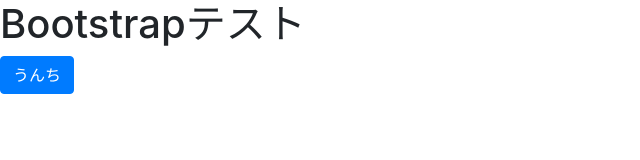
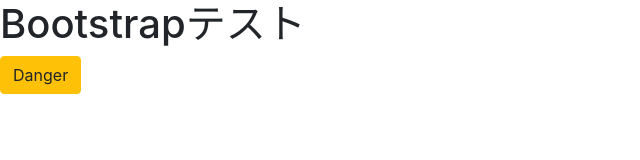
Before and after one commit to HijikiRice/hijikirice.github.io, a plain HTML site: page 190424/bootstrap.html in a window 1280 px wide. Shown: the whole page, without its empty margins (0-640 px from the left). Drawn offline with nearby package versions, Linux system fonts and the light colour scheme.

Commit message:
bootstrapをつかった

```diff
--- a/190424/bootstrap.html
+++ b/190424/bootstrap.html
@@ -10,6 +10,8 @@
 </head>
 <body>
 <h1>Bootstrapテスト</h1>
-<button class="btn btn-primary">うんち</button>
+<button class="btn btn-warning">Danger</button>
+
+
 </body>
 </html>
```
